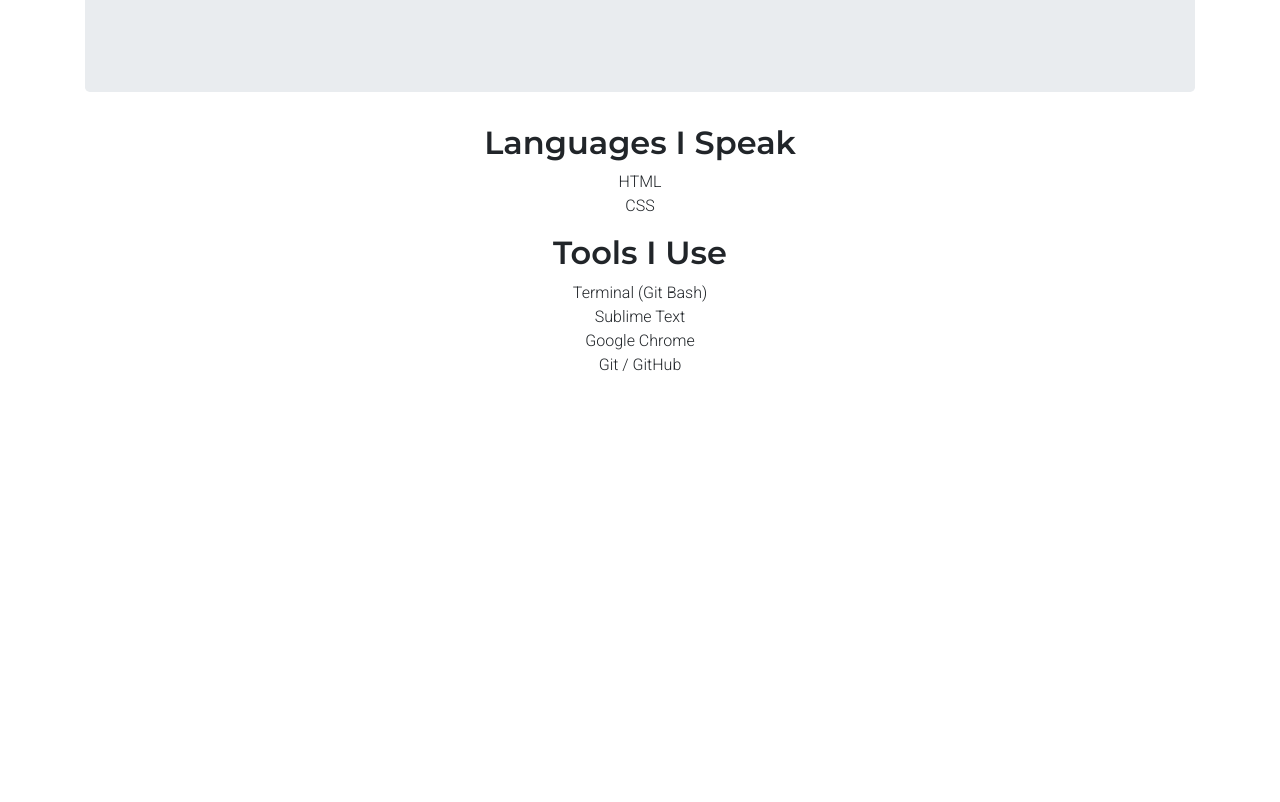
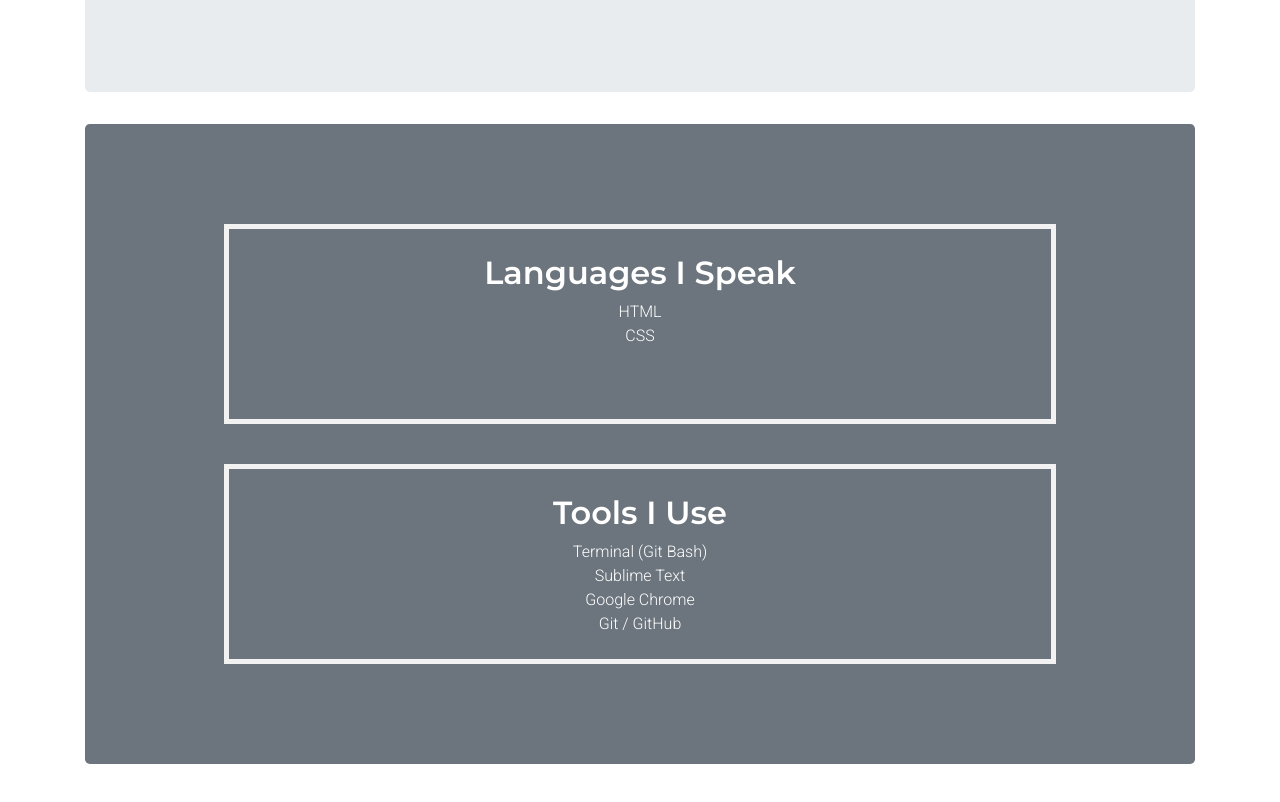
Before and after one commit to namnajmah/fcb-portfolio, a plain HTML site: page index.html in a window 1280 px wide. Shown: the part 620-1422 px from the top of the page. Before the commit the page ends 1013 px from the top, so only its background shows below. Drawn offline with nearby package versions, Linux system fonts and the light colour scheme.

Commit message:
Create a nice and clean layout for gallery section

```diff
--- a/css/style.css
+++ b/css/style.css
@@ -17,10 +17,26 @@ ul {
   padding: 0;
 }
 
-#landing {
+#landing,
+#gallery {
   height: 80vh;
+  /* Center the elements vertically */
   display: flex;
   flex-direction: column;
   justify-content: center;
   align-items: center;
 }
+
+#gallery {
+  border-radius: 0.3rem;
+}
+
+.tools {
+  color: white;
+  /*Create a nice and clean section for tools */
+  padding: 25px;
+  height: 200px;
+  border: 5px solid #f2f2f2;
+  margin: 20px;
+  width: 75%;
+}
--- a/index.html
+++ b/index.html
@@ -94,7 +94,7 @@
         <h2>Web Developer Portfolio</h2>
         <img src="images/naj.jpg" />
       </section>
-      <section id="gallery" class="text-center">
+      <section id="gallery" class="text-center bg-secondary mb-5">
         <div class="tools">
           <h2>Languages I Speak</h2>
           <ul>
```
